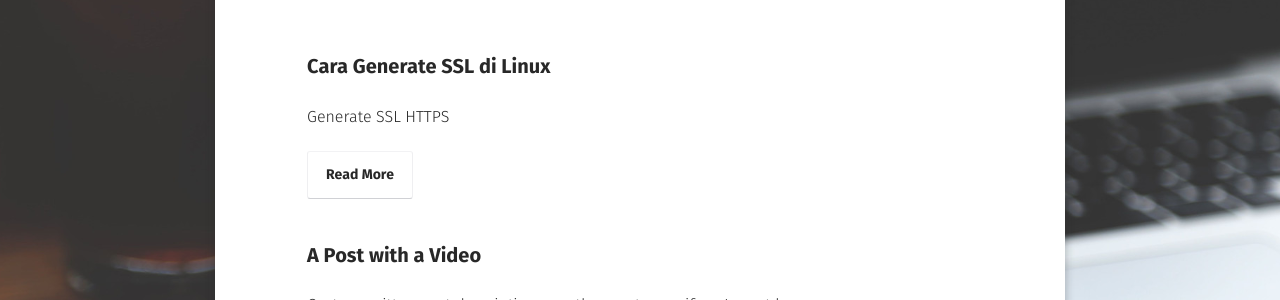
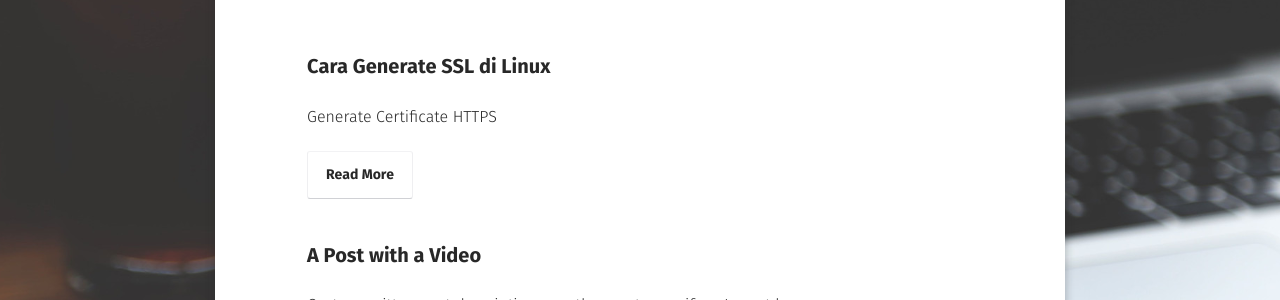
Before and after one commit to SandyRahman/sandyrahman.github.io, a Jekyll site: the page built from posts/index.md, in a window 1280 px wide. Shown: the part 251-551 px from the top of the page. Built offline with Jekyll 4.4.1, drawn with Linux system fonts in a browser that asks for light colours; some web fonts are replaced.

Commit message:
Update 2019-12-05-cara-generate-ssl-di-linux.md

```diff
--- a/_posts/2019-12-05-cara-generate-ssl-di-linux.md
+++ b/_posts/2019-12-05-cara-generate-ssl-di-linux.md
@@ -1,9 +1,9 @@
 ---
 published: true
 layout: post
-excerpt: Generate SSL HTTPS
+excerpt: Generate Certificate HTTPS
 tag: Linux
-comments: true
+comments: false
 title: Cara Generate SSL di Linux
 raw_title: true
 ---
```
